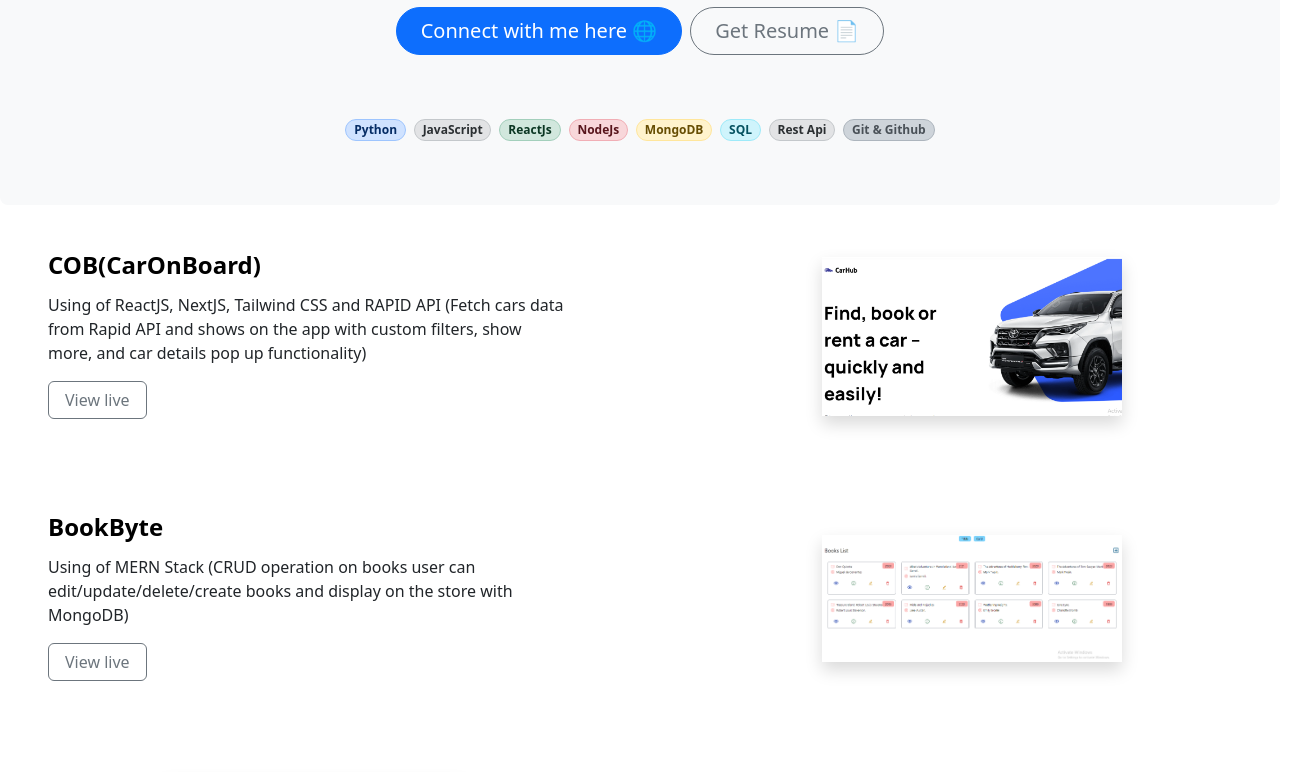
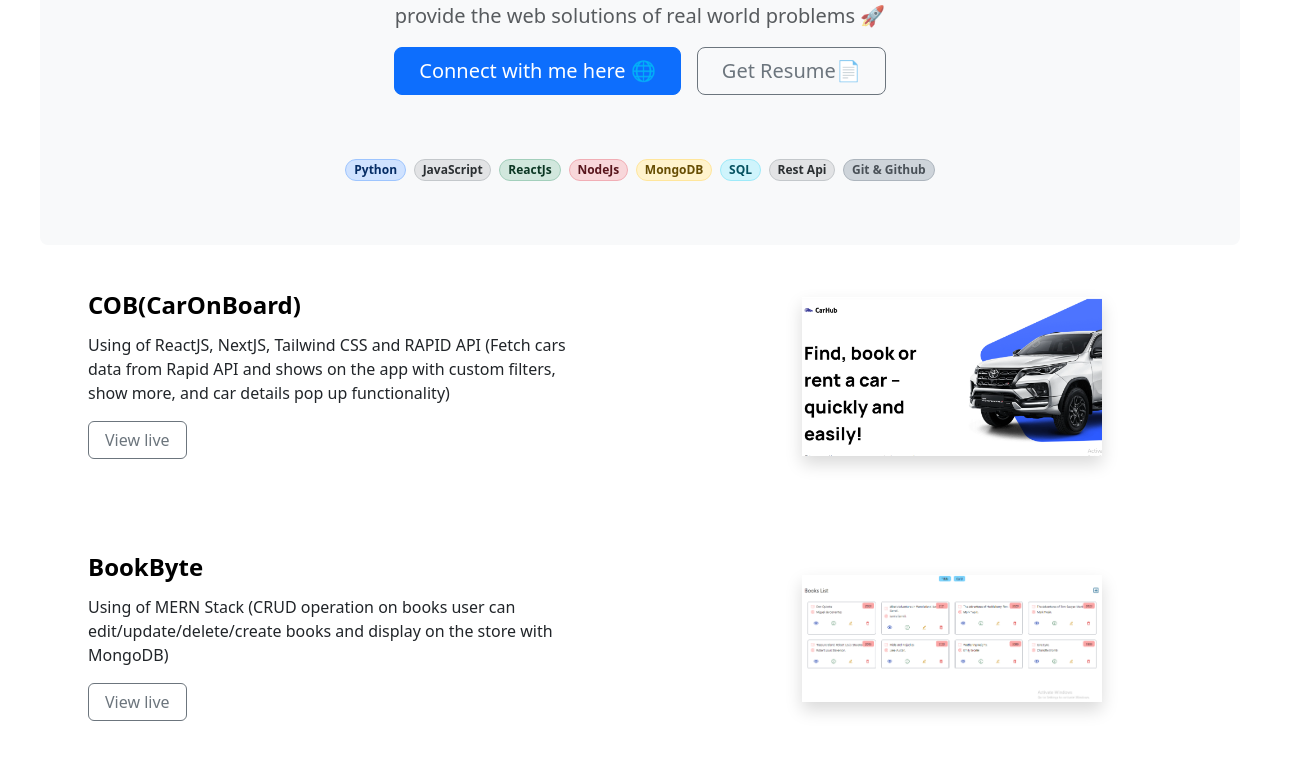
Before and after one commit to rahulk67/rahul-portfolio, a plain HTML site: page index.html in a window 1280 px wide. Shown: the part 318-1090 px from the top of the page, 1304 px wide, since content can reach past the window. Drawn offline with nearby package versions, Linux system fonts and the light colour scheme.

Commit message:
commit message here

```diff
--- a/index.html
+++ b/index.html
@@ -41,19 +41,19 @@
       as a fullstack developer i'm passionate about the building websites 👨‍💻 and provide the web solutions of real
       world problems 🚀
     </p>
-    <div class="d-inline-flex gap-2 mb-5">
+    <div class="d-inline-flex mb-5 flex-container">
       <a href="http://linkedin.com/in/rahulk67" target="_blank"><button
-          class="d-inline-flex align-items-center btn btn-primary btn-lg px-4 rounded-pill" type="button">
+          class="d-inline-flex align-items-center btn btn-primary btn-lg px-4 " type="button">
           Connect with me here 🌐
         </button></a>
       <a href="https://drive.google.com/file/d/1Zc7HVZzc4FQtZnbtTNmQbL8ZVE81F20S/view" target="_blank"><button
-          class="btn btn-outline-secondary btn-lg px-4 rounded-pill" type="button">
-          Get Resume 📄
+          class="btn btn-outline-secondary btn-lg px-4" type="button">
+          Get Resume📄
         </button></a>
     </div>
 
     <!-- skills section start here------------------ -->
-    <div class="d-flex gap-2 justify-content-center py-3">
+    <div class="d-flex gap-2 justify-content-center py-3 flex-container flex-item">
       <span
         class="badge bg-primary-subtle border border-primary-subtle text-primary-emphasis rounded-pill">Python</span>
       <span
@@ -76,12 +76,12 @@
   <!-- PROJECT ECTION STARTS FROM HERE -->
 
   <!-- PROJECT 1 -->
-  <div id="portfolio" class="row flex-lg-row-reverse align-items-center g-5 py-5">
+  <div id="portfolio" class="row flex-lg-row-reverse align-items-center g-5 py-5  ">
     <div class="col-10 col-sm-8 col-lg-6">
       <img src="./images/car-on-board.png" class="d-block mx-lg-auto img-fluid shadow" alt="CarOnBoard"
         width="300" height="100" loading="lazy">
     </div>
-    <div class="col-lg-6">
+    <div class="col-lg-6 ">
       <h1 class="display-5 fw-bold text-body-emphasis lh-1 mb-3 px-5 fs-4">COB(CarOnBoard)</h1>
       <p class="px-5 card-text">Using of ReactJS, NextJS, Tailwind CSS and RAPID API (Fetch cars data from Rapid API and
         shows on the app with custom filters, show more, and car details pop up functionality)</p>
@@ -118,8 +118,7 @@
 
 
   <div id="about" class="row flex-lg-row-reverse align-items-center g-4 py-5">
-
-    <div class="col-lg-6">
+    <div class="col-lg-6 flex-item flex-container">
       <!-- <h1 class="display-5 fw-bold text-body-emphasis lh-1 mb-3 px-5">COB(CarOnBoard)</h1> -->
       <p class="px-5 card-text">I possess a foundation in web development with a focus on leveraging the MERN(MongoDB,
         Express.js, React.js,
@@ -140,9 +139,6 @@
 
 
 
-
-
-
   <script src="index.js"></script>
   <script src="https://cdn.jsdelivr.net/npm/bootstrap@5.3.3/dist/js/bootstrap.bundle.min.js"
     integrity="sha384-YvpcrYf0tY3lHB60NNkmXc5s9fDVZLESaAA55NDzOxhy9GkcIdslK1eN7N6jIeHz"
--- a/style.css
+++ b/style.css
@@ -0,0 +1,80 @@
+/* CSS Reset */
+* {
+    margin: 0;
+    padding: 0;
+    box-sizing: border-box;
+  }
+
+  /* Example of a responsive grid layout */
+.container {
+    /* display: grid;
+    grid-template-columns: repeat(auto-fit, minmax(200px, 1fr));
+    gap: 16px;
+    padding: 16px; */
+
+    /* new */
+    display: flex;
+    justify-content: center;
+    align-items: center;
+    min-height: 100vh;
+    font-family: Arial, sans-serif;
+    line-height: 1.6;
+    padding: 10px;
+    text-align: center;
+
+
+  }
+
+  /* Example of a responsive flexbox layout */
+  .flex-container {
+    display: flex;
+    flex-wrap: wrap;
+    gap: 16px;
+/* new */
+    justify-content: center;
+  }
+
+  .flex-item {
+    flex: 1 1 200px;
+  }
+
+
+  /* Mobile First Approach */
+body {
+    font-family: Arial, sans-serif;
+    line-height: 1.6;
+    padding: 10px;
+  }
+
+  /* Styles for tablets and larger screens */
+  @media (min-width: 600px) {
+     body {
+      padding: 20px;
+    }
+
+    body {
+      font-size: 1.2em;
+    }
+  }
+
+  /* Styles for desktops and larger screens */
+  @media (min-width: 992px) {
+    body {
+      padding: 40px;
+    }
+
+    body {
+      font-size: 1.4em;
+    }
+  }
+
+  img {
+    max-width: 100%;
+    height: auto;
+  }
+
+  /* Ensure iframes and embedded videos are responsive */
+  iframe, embed, object, video {
+    max-width: 100%;
+    height: auto;
+  }
```
